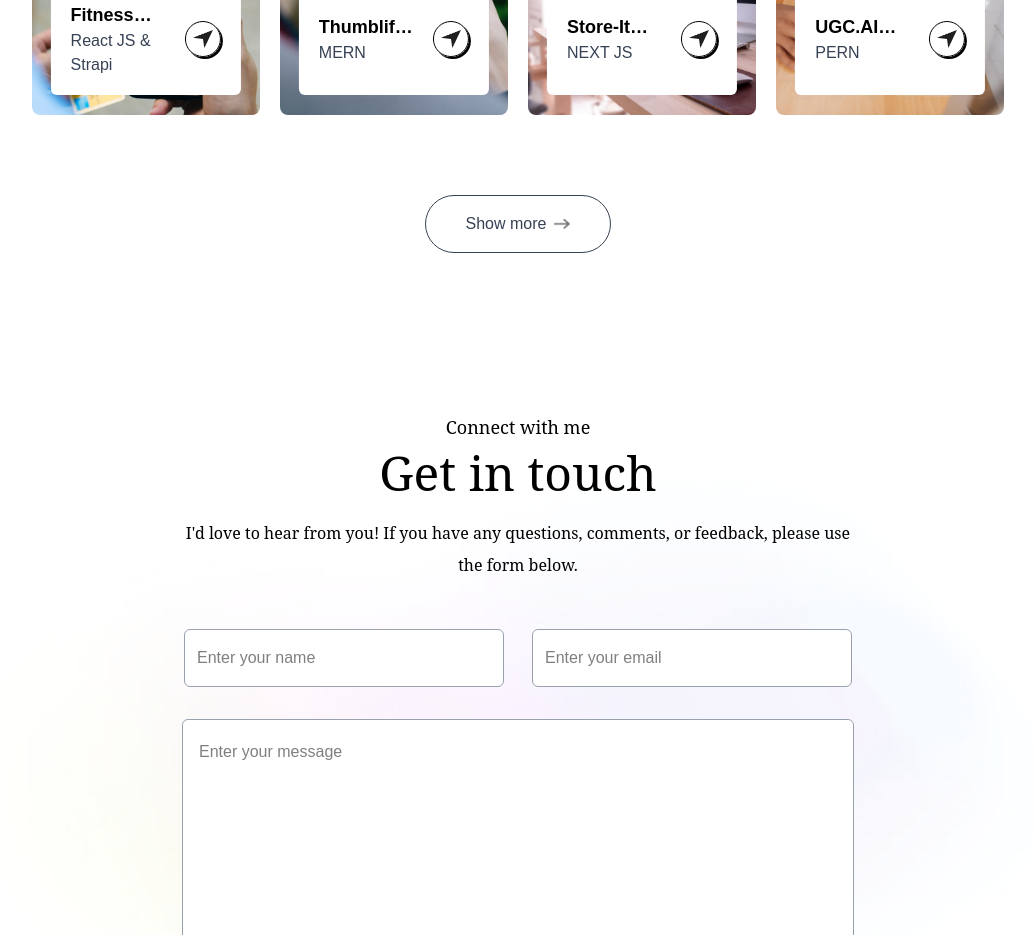
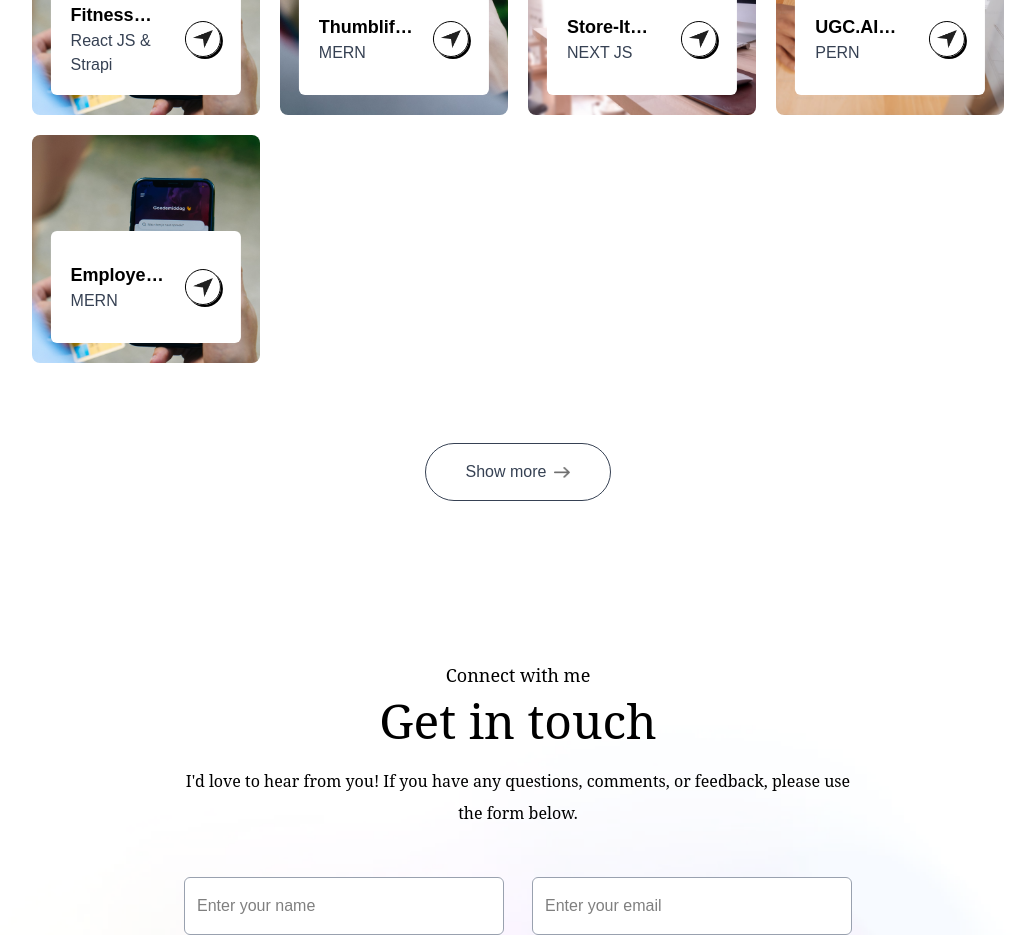
Before and after one commit to p-belinsky/portfolio, a Next.js app: page / in a window 1280 px wide. Shown: the part 2660-3595 px from the top of the page, without its empty margins (122-1157 px from the left). Built offline with nearby package versions, Linux system fonts and the light colour scheme; a web font is replaced by a local one.

Commit message:
added new project

```diff
--- a/assets/assets.js
+++ b/assets/assets.js
@@ -109,6 +109,12 @@ export const workData = [
         bgImage: '/work-4.png',
         link:'https://ugc-ai-nine.vercel.app/'
     },
+    {
+        title: 'Employee Management App',
+        description: 'MERN',
+        bgImage: '/work-1.png',
+        link:'https://full-stack-ems-self.vercel.app/'
+    },
 ]
 
 export const serviceData = [
```
